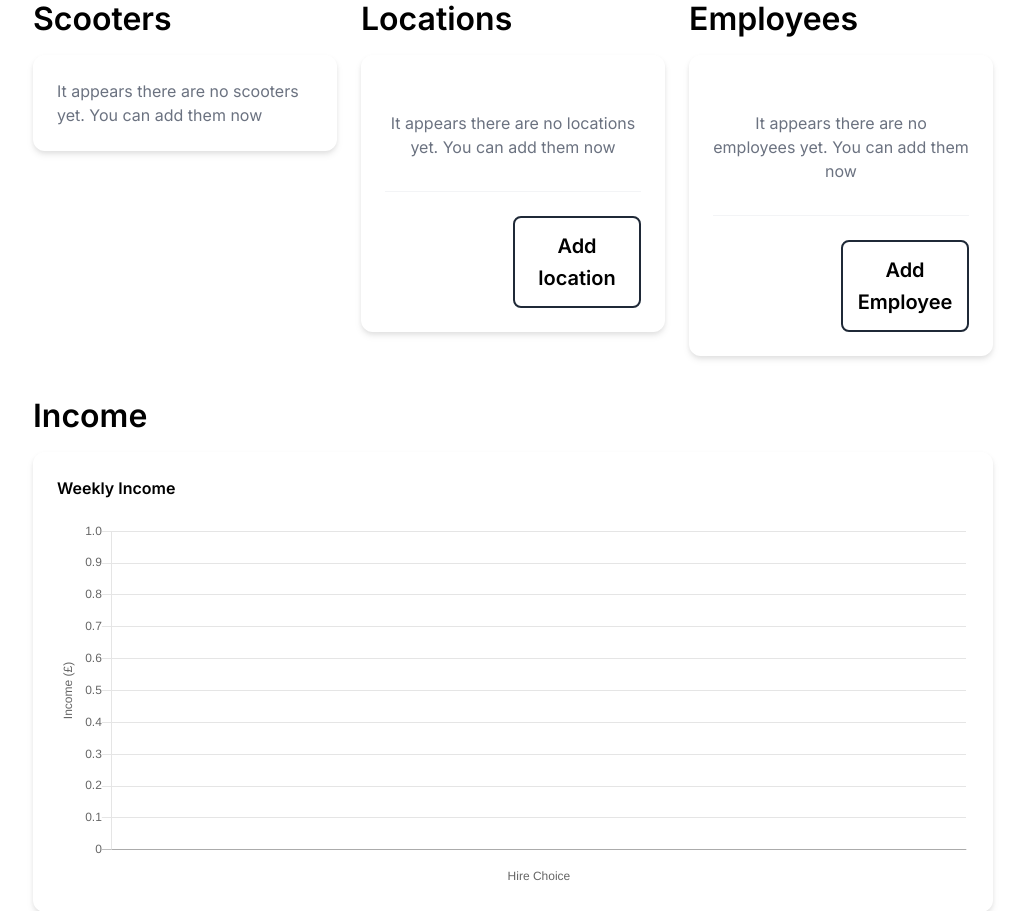
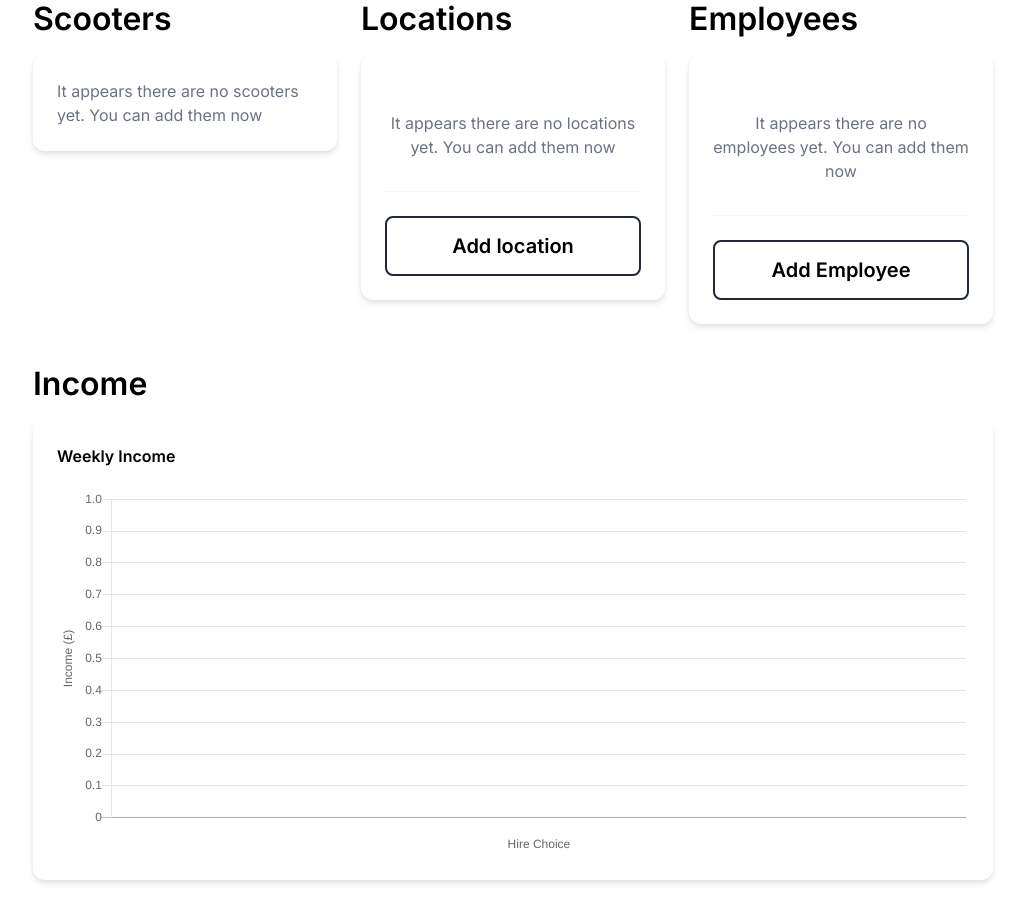
Before and after one commit to dillongoods/escooter-app, a Flask app: template app/templates/manager/index.html in a window 1280 px wide. Shown: the part 121-1032 px from the top of the page, without its empty margins (127-1152 px from the left). After the commit the page ends 1005 px from the top, so only its background shows below. Run offline with Flask 2, Linux system fonts and the light colour scheme; the template is opened without the code that fills it, so the values that code supplies are empty; some libraries are stand-ins or nearby versions.

Commit message:
fix style

```diff
--- a/app/templates/manager/index.html
+++ b/app/templates/manager/index.html
@@ -1,6 +1,6 @@
 {% extends "base/index.html" %} {% block content %}
 <div class="w-full mt-10 flex flex-col">
-  <div class="flex gap-6">
+  <div class="flex gap-6 max-h-[600px]">
     <div class="flex-1">
       <span class="text-h6">Scooters</span>
       <div class="mt-4 bg-white drop-shadow-md rounded-xl p-6">
@@ -55,7 +55,7 @@
           <div class="w-full h-px bg-gray-100 mb-6"></div>
           <a
             href="/manager/add-location"
-            class="p-3 w-1/2 border border-gray-800 text-h4 rounded-lg border-2 text-center hover:bg-gray-100 mr-0 ml-auto"
+            class="p-3 w-full border border-gray-800 text-h4 rounded-lg border-2 text-center hover:bg-gray-100 mr-0 ml-auto"
             >Add location</a
           >
         </div>
@@ -80,7 +80,7 @@
           <div class="w-full h-px bg-gray-100 mb-6"></div>
           <a
             href="/manager/add-employee"
-            class="p-3 w-1/2 border border-gray-800 text-h4 rounded-lg border-2 text-center hover:bg-gray-100 mr-0 ml-auto"
+            class="p-3 w-full border border-gray-800 text-h4 rounded-lg border-2 text-center hover:bg-gray-100 mr-0 ml-auto"
             >Add Employee</a
           >
         </div>
```
